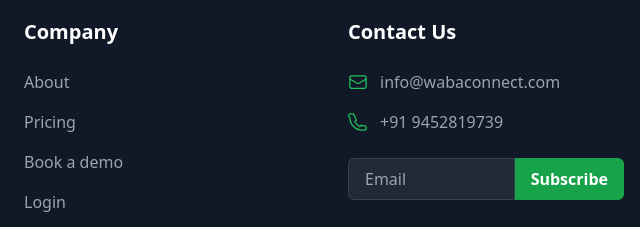
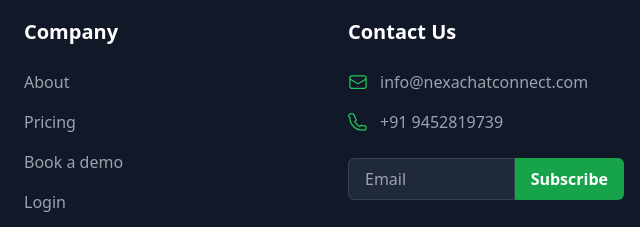
Before and after one commit to yashtrivedi1234/your-digital-story-ui, a plain HTML site: page index.html in a window 1280 px wide. Shown: the part 6260-6487 px from the top of the page, 640-1280 px from the left. Drawn offline with nearby package versions, Linux system fonts and the light colour scheme.

Commit message:
Completed UI

```diff
--- a/index.html
+++ b/index.html
@@ -1403,7 +1403,7 @@
                     d="M21.75 6.75v10.5a2.25 2.25 0 01-2.25 2.25h-15a2.25 2.25 0 01-2.25-2.25V6.75m19.5 0A2.25 2.25 0 0019.5 4.5h-15a2.25 2.25 0 00-2.25 2.25m19.5 0v.243a2.25 2.25 0 01-1.07 1.916l-7.5 4.615a2.25 2.25 0 01-2.36 0L3.32 8.91a2.25 2.25 0 01-1.07-1.916V6.75"
                   />
                 </svg>
-                info@wabaconnect.com
+                info@nexachatconnect.com
               </li>
               <li class="flex items-center">
                 <svg
```
